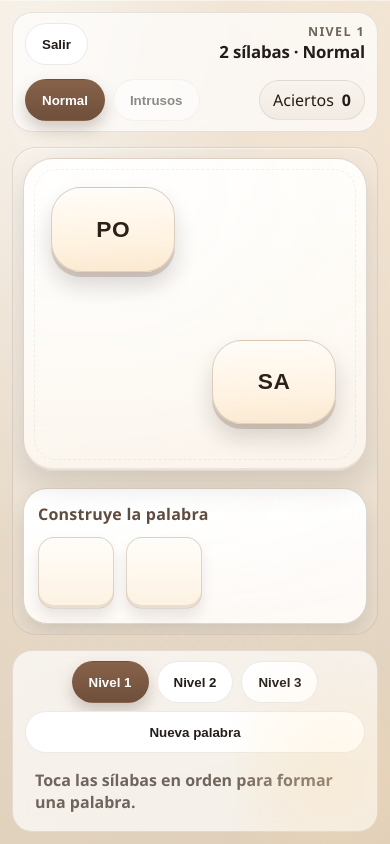
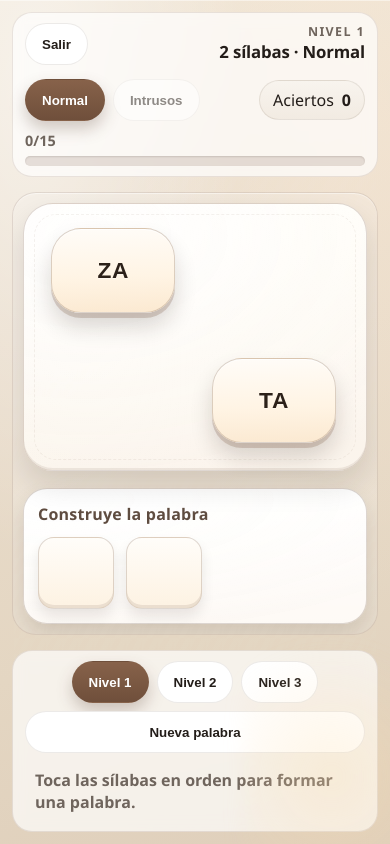
Before and after one commit to andrepane/juego, a plain HTML site: page index.html in a window 390 px wide. Both pictures are taken after a click on the button 195 px from the left and 274 px from the top of the page. Drawn offline with Linux system fonts and the light colour scheme.

Commit message:
Añade sesión cerrada de 15 palabras con barra de progreso

```diff
--- a/index.html
+++ b/index.html
@@ -47,6 +47,12 @@
             <span>Aciertos</span>
             <strong id="score">0</strong>
           </div>
+          <div class="progress-box" aria-label="Progreso del ejercicio de sílabas">
+            <span id="progress-label">0/15</span>
+            <div class="progress-track" role="progressbar" aria-valuemin="0" aria-valuemax="15" aria-valuenow="0" aria-labelledby="progress-label">
+              <div id="progress-fill" class="progress-fill"></div>
+            </div>
+          </div>
         </div>
       </header>
 
--- a/main.js
+++ b/main.js
@@ -16,6 +16,9 @@ const refs = {
   exerciseContainer: document.querySelector('#exercise-container'),
   feedback: document.querySelector('#feedback'),
   score: document.querySelector('#score'),
+  progressLabel: document.querySelector('#progress-label'),
+  progressFill: document.querySelector('#progress-fill'),
+  progressTrack: document.querySelector('.progress-track'),
   roundWord: document.querySelector('#round-word'),
   levelLabel: document.querySelector('#level-label'),
   nextBtn: document.querySelector('#next-btn')
@@ -27,7 +30,15 @@ const POSITION_PATTERNS = {
   4: ['slot-a', 'slot-b', 'slot-d', 'slot-f']
 };
 
-const state = { activeExerciseId: null, currentLevel: 1, currentMode: 'normal' };
+const SESSION_WORDS_TARGET = 15;
+
+const state = {
+  activeExerciseId: null,
+  currentLevel: 1,
+  currentMode: 'normal',
+  completedWords: 0,
+  isSessionFinished: false
+};
 const registry = createExerciseRegistry();
 registry.register(createOrderSyllablesPlugin());
 
@@ -40,6 +51,22 @@ function setFeedback(message, type = '') {
 
 function getLayoutClass(pieceCount) {
   return POSITION_PATTERNS[pieceCount] ?? POSITION_PATTERNS[3];
+}
+
+
+function updateProgress() {
+  const progress = Math.min(state.completedWords, SESSION_WORDS_TARGET);
+  const percent = (progress / SESSION_WORDS_TARGET) * 100;
+  refs.progressLabel.textContent = `${progress}/${SESSION_WORDS_TARGET}`;
+  refs.progressFill.style.width = `${percent}%`;
+  refs.progressTrack?.setAttribute('aria-valuenow', String(progress));
+}
+
+function resetSessionProgress() {
+  state.completedWords = 0;
+  state.isSessionFinished = false;
+  refs.score.textContent = '0';
+  updateProgress();
 }
 
 function updateAnswerSlots(answer = []) {
@@ -133,6 +160,15 @@ function handleSyllableTap(button) {
 
   if (result.status === 'correct') {
     refs.score.textContent = String(result.score);
+    state.completedWords += 1;
+    updateProgress();
+
+    if (state.completedWords >= SESSION_WORDS_TARGET) {
+      state.isSessionFinished = true;
+      setFeedback('¡Muy bien! Terminaste el ejercicio de 15 palabras.', 'success');
+      return;
+    }
+
     setFeedback('Excelente. Nueva palabra…', 'success');
     window.setTimeout(startRound, 900);
   }
@@ -141,15 +177,31 @@ function handleSyllableTap(button) {
 function startRound() {
   const plugin = getActivePlugin();
   if (!plugin) return;
+
+  if (state.isSessionFinished) {
+    setFeedback('Sesión completada (15/15). Cambia de nivel o vuelve al inicio para comenzar otra.', 'success');
+    return;
+  }
+
   renderRound(plugin.start({ level: state.currentLevel, mode: state.currentMode }));
   setFeedback('Toca las sílabas en orden para formar una palabra.', '');
 }
 
 function setLevel(level) {
+  if (state.currentLevel === level) return;
+
+  const hasSessionProgress = state.completedWords > 0 && !state.isSessionFinished;
+  if (hasSessionProgress) {
+    const shouldChange = window.confirm('Hay un ejercicio en curso. ¿Quieres interrumpirlo para cambiar de nivel?');
+    if (!shouldChange) return;
+  }
+
   state.currentLevel = level;
   refs.levelButtons.forEach((btn) => btn.classList.toggle('is-active', Number(btn.dataset.level) === level));
+  resetSessionProgress();
+
   const plugin = getActivePlugin();
-  renderRound(plugin.start({ level, mode: state.currentMode }));
+  renderRound(plugin.start({ level, mode: state.currentMode, resetScore: true }));
   setFeedback('Toca las sílabas en orden para formar una palabra.', '');
 }
 
@@ -177,9 +229,11 @@ function openExercise(exerciseId) {
   state.activeExerciseId = exerciseId;
   router.navigateExercise();
   document.body.classList.add('is-activity-mode');
-  refs.score.textContent = '0';
-  plugin.start({ level: 1, mode: 'normal', resetScore: true });
-  setLevel(1);
+  state.currentLevel = 1;
+  refs.levelButtons.forEach((btn) => btn.classList.toggle('is-active', Number(btn.dataset.level) === 1));
+  resetSessionProgress();
+  renderRound(plugin.start({ level: 1, mode: 'normal', resetScore: true }));
+  setFeedback('Toca las sílabas en orden para formar una palabra.', '');
 }
 
 function init() {
@@ -210,6 +264,7 @@ function init() {
     setFeedback('');
   });
 
+  updateProgress();
   router.init('home');
   document.body.classList.remove('is-activity-mode');
 }
--- a/style.css
+++ b/style.css
@@ -199,6 +199,35 @@ h2 { font-size: clamp(1.05rem, 2vw, 1.32rem); }
   white-space: nowrap;
 }
 
+
+.progress-box {
+  min-width: 150px;
+  display: grid;
+  gap: 6px;
+}
+
+.progress-box span {
+  font-weight: 800;
+  color: var(--muted);
+  font-size: .9rem;
+  text-align: right;
+}
+
+.progress-track {
+  height: 10px;
+  border-radius: 999px;
+  background: rgba(111, 79, 59, 0.16);
+  overflow: hidden;
+  box-shadow: inset 0 1px 2px rgba(35, 29, 25, 0.14);
+}
+
+.progress-fill {
+  width: 0%;
+  height: 100%;
+  background: linear-gradient(90deg, #73b782, #2f7d46);
+  transition: width 180ms ease;
+}
+
 .level-tabs,
 .mode-tabs { display: flex; gap: 8px; flex-wrap: wrap; }
 .level-btn.is-active,
@@ -348,7 +377,9 @@ button:focus-visible { outline: 3px solid #2f75f3; outline-offset: 2px; }
   .activity-topbar { grid-template-columns: auto 1fr; grid-template-areas: "exit meta" "controls controls"; align-items: start; }
   .back-btn { grid-area: exit; }
   .top-meta { grid-area: meta; text-align: right; }
-  .top-controls { grid-area: controls; justify-content: space-between; width: 100%; }
+  .top-controls { grid-area: controls; justify-content: space-between; width: 100%; flex-wrap: wrap; }
+  .progress-box { width: 100%; }
+  .progress-box span { text-align: left; }
   .mode-tabs { max-width: 68%; }
   .level-tabs { justify-content: center; }
   .footer-actions { justify-self: stretch; }
```
